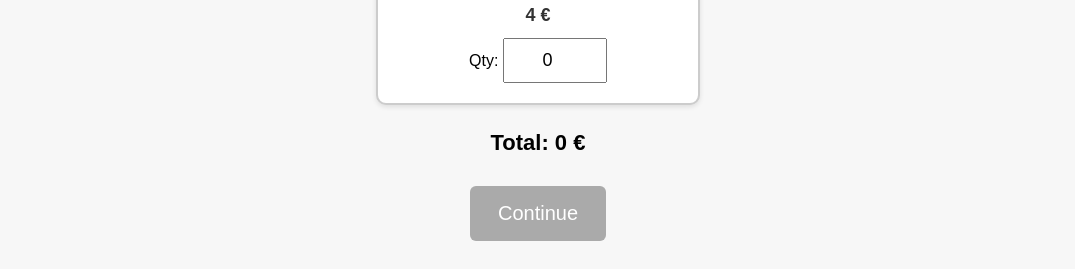
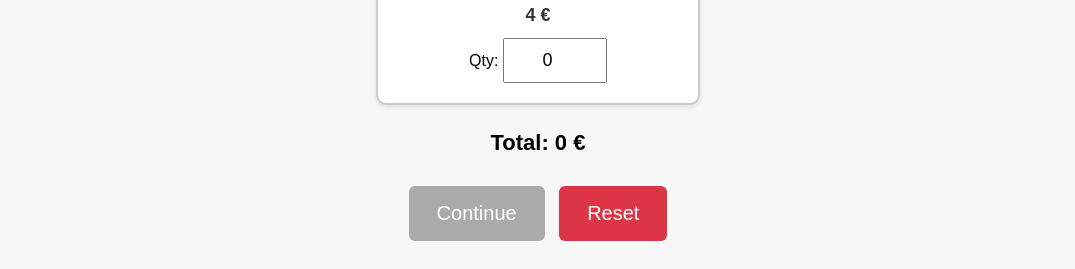
Before and after one commit to tngmne/tngmne.github.io, a plain HTML site: page index.html in a window 1280 px wide. Shown: the part 722-991 px from the top of the page, without its empty margins (102-1177 px from the left). Drawn offline with Linux system fonts and the light colour scheme.

Commit message:
added reset button

```diff
--- a/index.html
+++ b/index.html
@@ -88,6 +88,13 @@
     #continueBtn:disabled {
       background-color: #aaa;
       cursor: not-allowed;
+    }
+
+    #resetBtn {
+      margin-top: 30px;
+      margin-left: 10px;
+      background-color: #dc3545;
+      color: white;
     }
 
     .hidden {
@@ -195,6 +202,7 @@
   <div id="totalPrice">Total: 0 €</div>
 
   <button id="continueBtn" disabled onclick="showNextStep()">Continue</button>
+  <button id="resetBtn" onclick="resetAll()">Reset</button>
 
   <div id="locationStep" class="step hidden">
     <label>Where to eat:</label><br>
@@ -367,6 +375,47 @@
       }
     }
 
+    function resetAll() {
+      // Reset meal selections
+      const quantityInputs = document.querySelectorAll('.quantity-control input');
+      quantityInputs.forEach(input => {
+        input.value = 0;
+        handleQuantityChange(
+          input.closest('.option').querySelector('.option-title').textContent,
+          parseFloat(input.closest('.option').querySelector('.price').textContent),
+          0
+        );
+      });
+
+      // Reset location selection
+      const locationRadios = document.querySelectorAll('input[name="location"]');
+      locationRadios.forEach(radio => radio.checked = false);
+
+      // Reset room number
+      if (roomNumberInput) {
+        roomNumberInput.value = '';
+        roomNumberContainer.classList.add('hidden');
+      }
+
+      // Reset time selection
+      const timeButtons = document.querySelectorAll('.time-buttons button');
+      timeButtons.forEach(btn => btn.classList.remove('selected'));
+
+      // Hide subsequent steps
+      locationStep.classList.add('hidden');
+      paymentBtn.classList.add('hidden');
+      paymentOptions.classList.add('hidden');
+
+      // Reset total price
+      totalPriceEl.textContent = 'Total: 0 €';
+
+      // Disable continue button
+      continueBtn.disabled = true;
+
+      // Scroll to top
+      window.scrollTo({ top: 0, behavior: 'smooth' });
+    }
+
     function loadMeals() {
       const now = new Date();
       const currentMinutes = now.getHours() * 60 + now.getMinutes();
```
